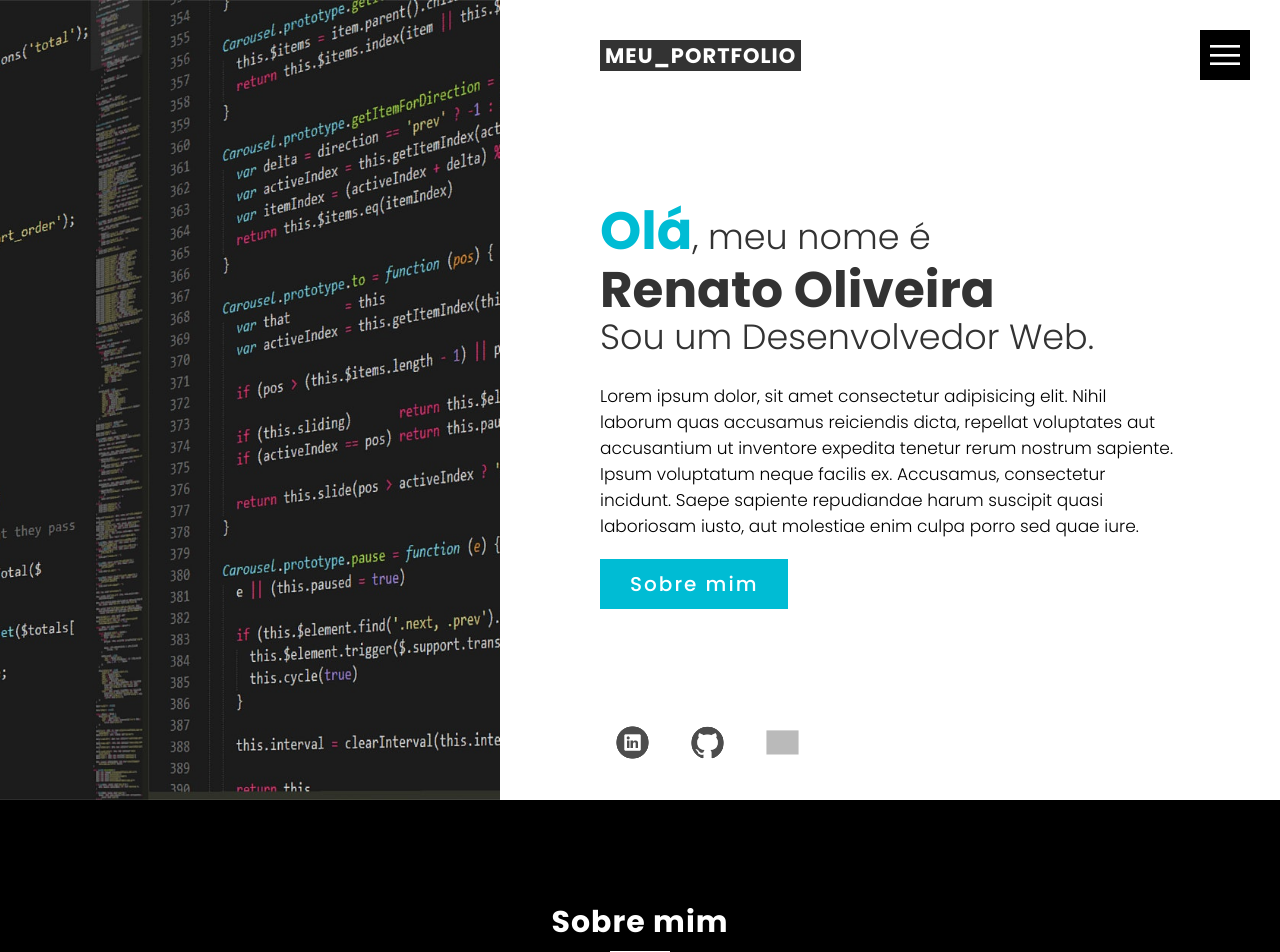
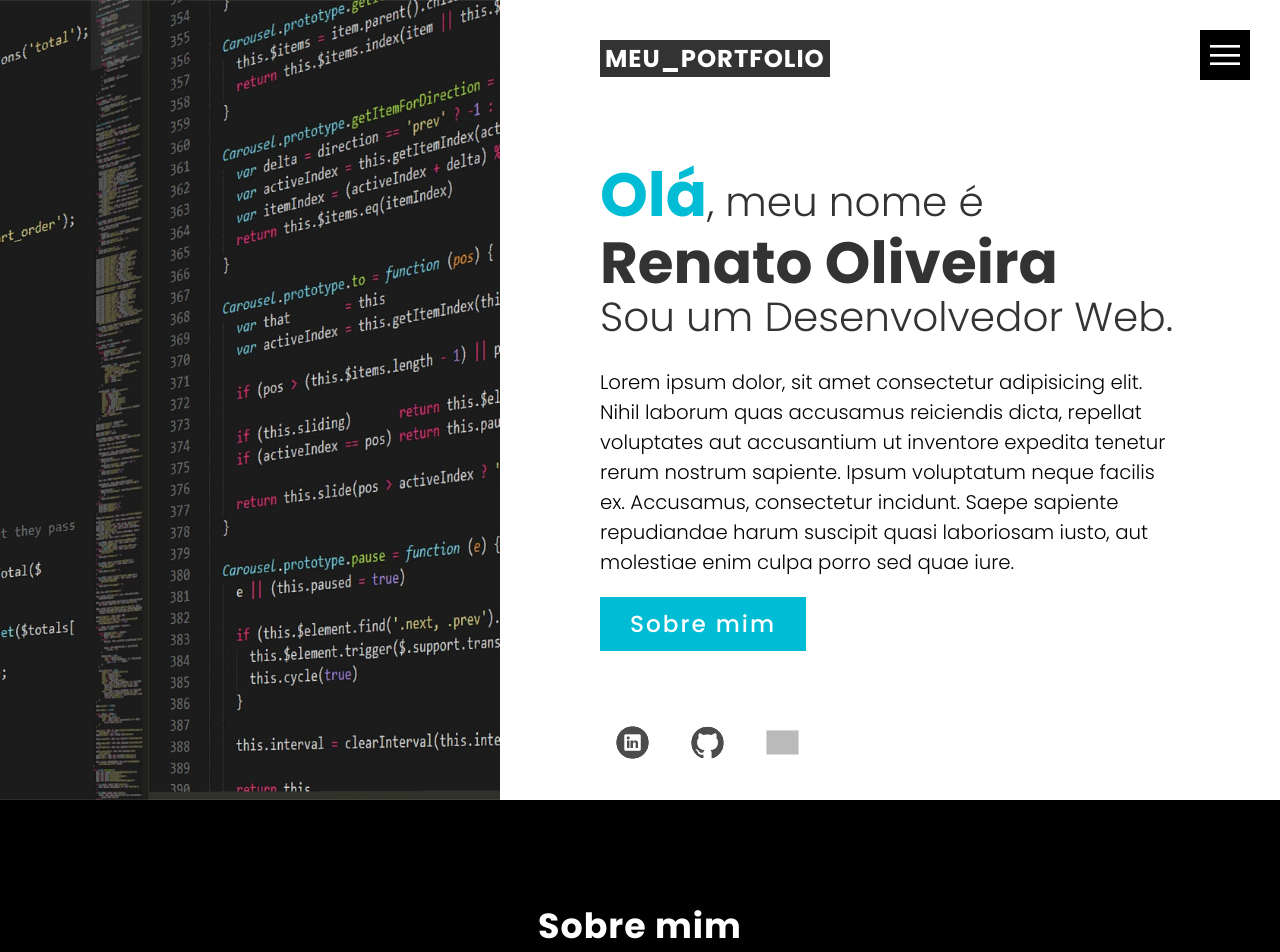
Before and after one commit to Oliveira-Renato/MyPortfolio, a React (Create React App) app: page / in a window 1280 px wide. Shown: the top 952 px of the page. Built offline with nearby package versions, Linux system fonts and the light colour scheme; grey boxes are pictures that could not be loaded.

Commit message:
working on responsability

```diff
--- a/src/styles/media.scss
+++ b/src/styles/media.scss
@@ -1,4 +1,15 @@
 /*Corrigindo a exibição em telas menores*/
+@media (max-width: 2000px) {
+  html {
+    font-size: 78.5%;
+  }
+}
+
+@media (max-width: 1500px) {
+  html {
+    font-size: 72.5%;
+  }
+}
 
 @media (max-width: 1200px) {
   html {
@@ -16,16 +27,11 @@
   }
 }
 
-// @media (max-width: 1035px) {
-//   html {
-//     font-size: 58.5%;
-//   }
-// }
 
 
-@media (max-width: 1024) {
+@media (max-width: 1024px) {
   html {
-    font-size: 48%;
+    font-size: 47%;
   }
 
   .skills .skills-content .left .text {
```
